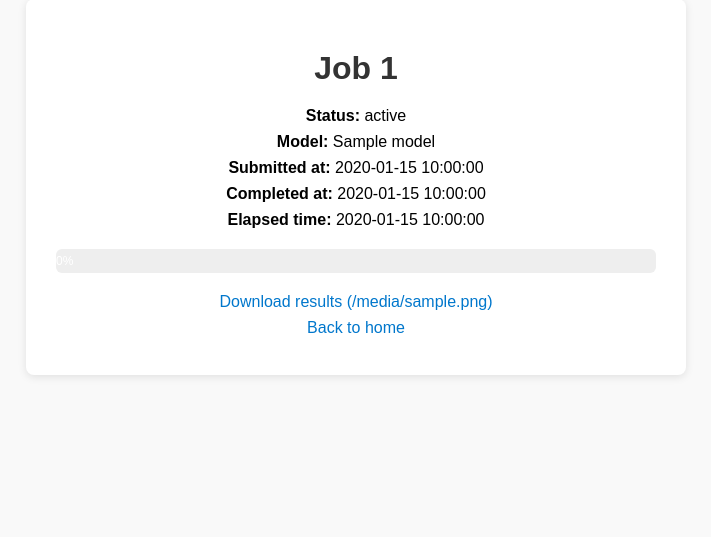
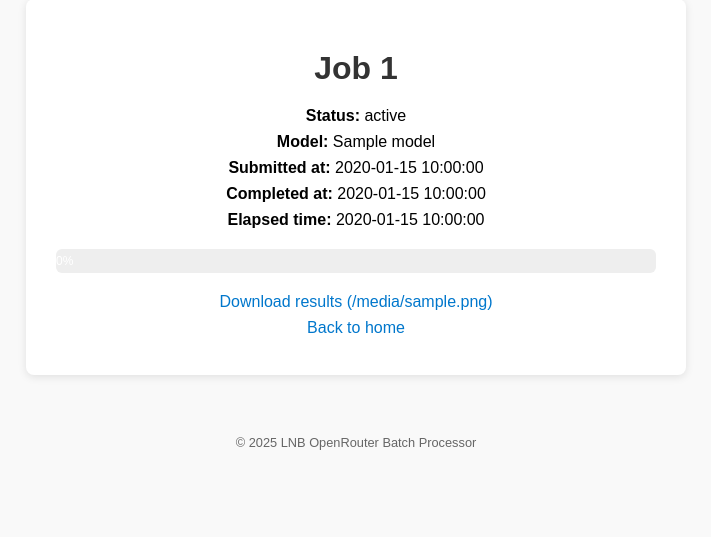
Before and after one commit to ValRCS/openrouter_batch_processor, a Flask app: template templates/status.html in a window 1280 px wide. Shown: the part 61-598 px from the top of the page, without its empty margins (284-995 px from the left). Run offline with Flask 3, Linux system fonts and the light colour scheme; the template is opened without the code that fills it: most values are stand-ins (such as "Sample title", 1, 10 or a date in 2020).

Commit message:
Updated to fix path issues in URL

```diff
--- a/templates/status.html
+++ b/templates/status.html
@@ -50,11 +50,18 @@
 
       <p><a href="/">Back to home</a></p>
     </div>
+    <footer>
+      <p style="font-size: 0.8em; color: #666; text-align: center; margin-top: 40px;">
+        &copy; 2025 LNB OpenRouter Batch Processor
+      </p>
+    </footer>
+    <!-- Progress update script -->
 
     <script>
       let jobFinished = false;
       function updateProgress() {
-        fetch("/progress/{{ job_id }}")
+        //relative URL to avoid CORS issues
+        fetch("progress/{{ job_id }}")
           .then(r => r.json())
           .then(data => {
             if (data.total > 0) {
```
